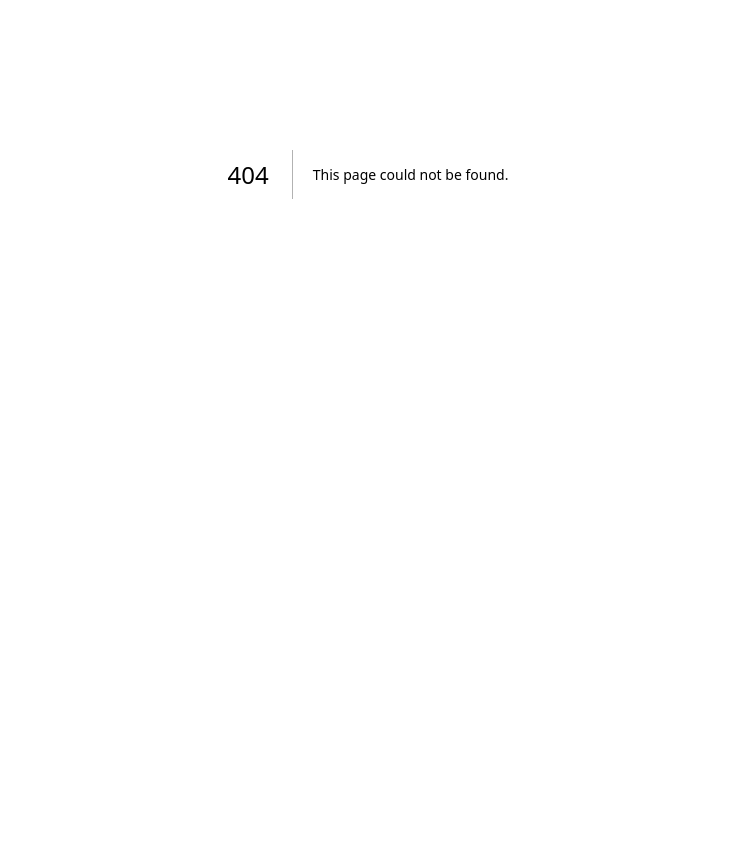
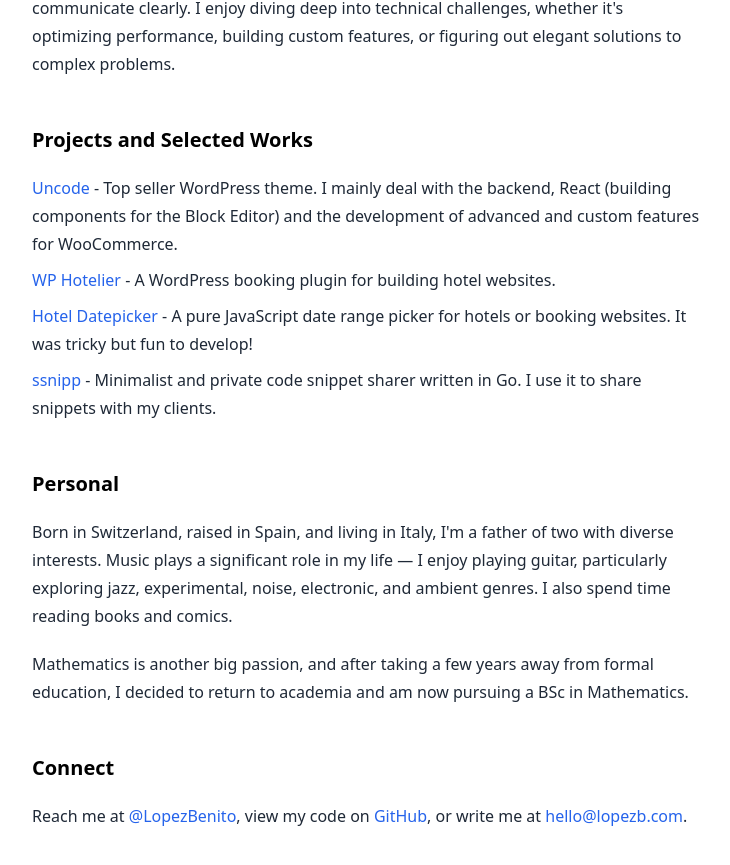
Before and after one commit to benitolopez/lopezb.com, a Next.js app: page /about in a window 1280 px wide. Before the commit this address had no page. Shown: the part 339-1204 px from the top of the page, without its empty margins (272-1002 px from the left). Before the commit the page ends 961 px from the top, so only its background shows below. Built offline with nearby package versions, Linux system fonts and the light colour scheme.

Commit message:
Add about page

```diff
--- /dev/null
+++ b/app/about/page.tsx
@@ -0,0 +1,128 @@
+import type { Metadata } from "next";
+
+export const metadata: Metadata = {
+  title: "About - Benito Lopez",
+  description:
+    "Full-stack developer with expertise in WordPress, web applications, and open source projects. 10+ years of remote work experience.",
+};
+
+export default function About() {
+  return (
+    <div className="page">
+      <h1 className="title leading-7 text-2xl font-bold text-black">
+        About me
+      </h1>
+      <div className="content mt-8">
+        <p className="leading-7 text-gray-800 mb-5">
+          I'm a software engineer with 10+ years of experience building web
+          applications. I work across the full stack to build web applications
+          and tools that solve real problems. While I specialize in WordPress
+          development, my work spans frontend, backend, and everything in
+          between.
+        </p>
+
+        <p className="leading-7 text-gray-800 mb-5">
+          I've been working remotely for 10+ years, which has taught me to be
+          self-directed and communicate clearly. I enjoy diving deep into
+          technical challenges, whether it's optimizing performance, building
+          custom features, or figuring out elegant solutions to complex
+          problems.
+        </p>
+
+        <h2 className="leading-7 text-black mt-12 mb-5 font-bold text-xl">
+          Projects and Selected Works
+        </h2>
+
+        <ul className="leading-7 text-gray-800 mb-5">
+          <li className="mb-2">
+            <a
+              href="https://undsgn.com/uncode/"
+              className="text-blue-600 hover:underline"
+            >
+              Uncode
+            </a>{" "}
+            - Top seller WordPress theme. I mainly deal with the backend, React
+            (building components for the Block Editor) and the development of
+            advanced and custom features for WooCommerce.
+          </li>
+          <li className="mb-2">
+            <a
+              href="https://wphotelier.com/"
+              className="text-blue-600 hover:underline"
+            >
+              WP Hotelier
+            </a>{" "}
+            - A WordPress booking plugin for building hotel websites.
+          </li>
+          <li className="mb-2">
+            <a
+              href="https://hoteldatepicker.org/"
+              className="text-blue-600 hover:underline"
+            >
+              Hotel Datepicker
+            </a>{" "}
+            - A pure JavaScript date range picker for hotels or booking
+            websites. It was tricky but fun to develop!
+          </li>
+          <li className="mb-2">
+            <a
+              href="https://ssnipp.com/"
+              className="text-blue-600 hover:underline"
+            >
+              ssnipp
+            </a>{" "}
+            - Minimalist and private code snippet sharer written in Go. I use it
+            to share snippets with my clients.
+          </li>
+        </ul>
+
+        <h2 className="leading-7 text-black mt-12 mb-5 font-bold text-xl">
+          Personal
+        </h2>
+
+        <p className="leading-7 text-gray-800 mb-5">
+          Born in Switzerland, raised in Spain, and living in Italy, I'm a
+          father of two with diverse interests. Music plays a significant role
+          in my life — I enjoy playing guitar, particularly exploring jazz,
+          experimental, noise, electronic, and ambient genres. I also spend time
+          reading books and comics.
+        </p>
+
+        <p className="leading-7 text-gray-800 mb-5">
+          Mathematics is another big passion, and after taking a few years away
+          from formal education, I decided to return to academia and am now
+          pursuing a BSc in Mathematics.
+        </p>
+
+        <h2 className="leading-7 text-black mt-12 mb-5 font-bold text-xl">
+          Connect
+        </h2>
+
+        <p className="leading-7 text-gray-800 mb-5">
+          Reach me at{" "}
+          <a
+            href="https://twitter.com/LopezBenito"
+            className="text-blue-600 hover:underline"
+          >
+            @LopezBenito
+          </a>
+          , view my code on{" "}
+          <a
+            href="https://github.com/benitolopez"
+            className="text-blue-600 hover:underline"
+          >
+            GitHub
+          </a>
+          , or write me at{" "}
+          <a
+            href="mailto:hello@lopezb.com"
+            className="text-blue-600 hover:underline"
+          >
+            hello@lopezb.com
+          </a>
+          .
+        </p>
+      </div>
+    </div>
+  );
+}
```
